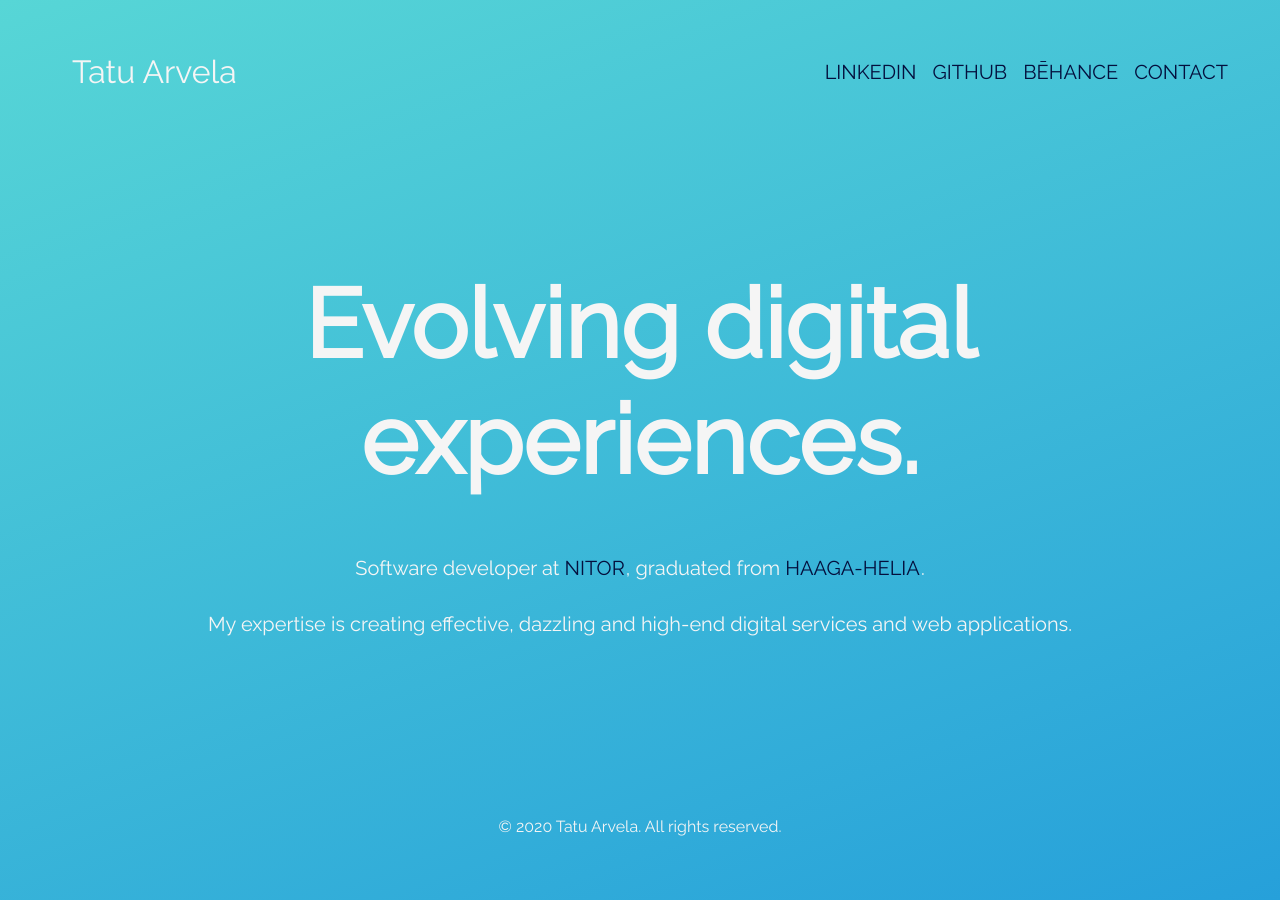
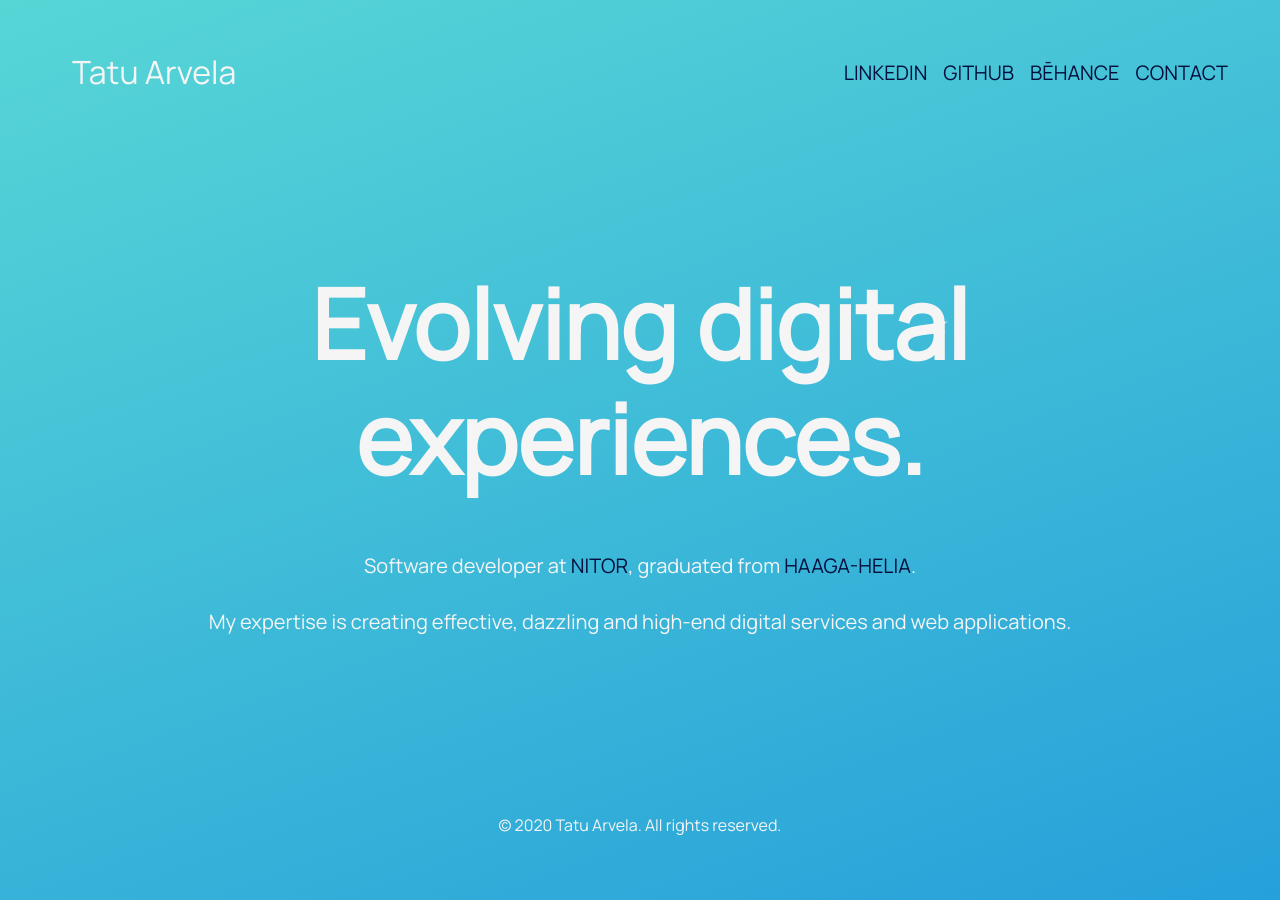
Before and after one commit to TatuArvela/tatuarvela.dev, a Jekyll site: the page built from index.md, in a window 1280 px wide. Built offline with Jekyll 4.4.1, drawn with Linux system fonts in a browser that asks for light colours.

Commit message:
Switch font to Manrope

```diff
--- a/_includes/Head.html
+++ b/_includes/Head.html
@@ -30,10 +30,7 @@
   }}">
 
   <!-- Styles -->
-  <link
-    rel="stylesheet"
-    href="https://fonts.googleapis.com/css?family=Raleway"
-  />
+  <link href="https://fonts.googleapis.com/css2?family=Manrope&display=swap" rel="stylesheet">
   <link rel="stylesheet" type="text/css" media="screen" href="{{
   "/assets/css/style.css" | absolute_url }}" />
 </head>
--- a/_scss/_variables.scss
+++ b/_scss/_variables.scss
@@ -11,7 +11,7 @@ $border-width: 2px;
 $link-bg: transparent;
 $link-color: $primary;
 
-$font-family-sans-serif: 'Raleway', -apple-system, BlinkMacSystemFont,
+$font-family-sans-serif: 'Manrope', -apple-system, BlinkMacSystemFont,
   'Segoe UI', Roboto, 'Helvetica Neue', Arial, sans-serif, 'Apple Color Emoji',
   'Segoe UI Emoji', 'Segoe UI Symbol', 'Noto Color Emoji';
 
```
